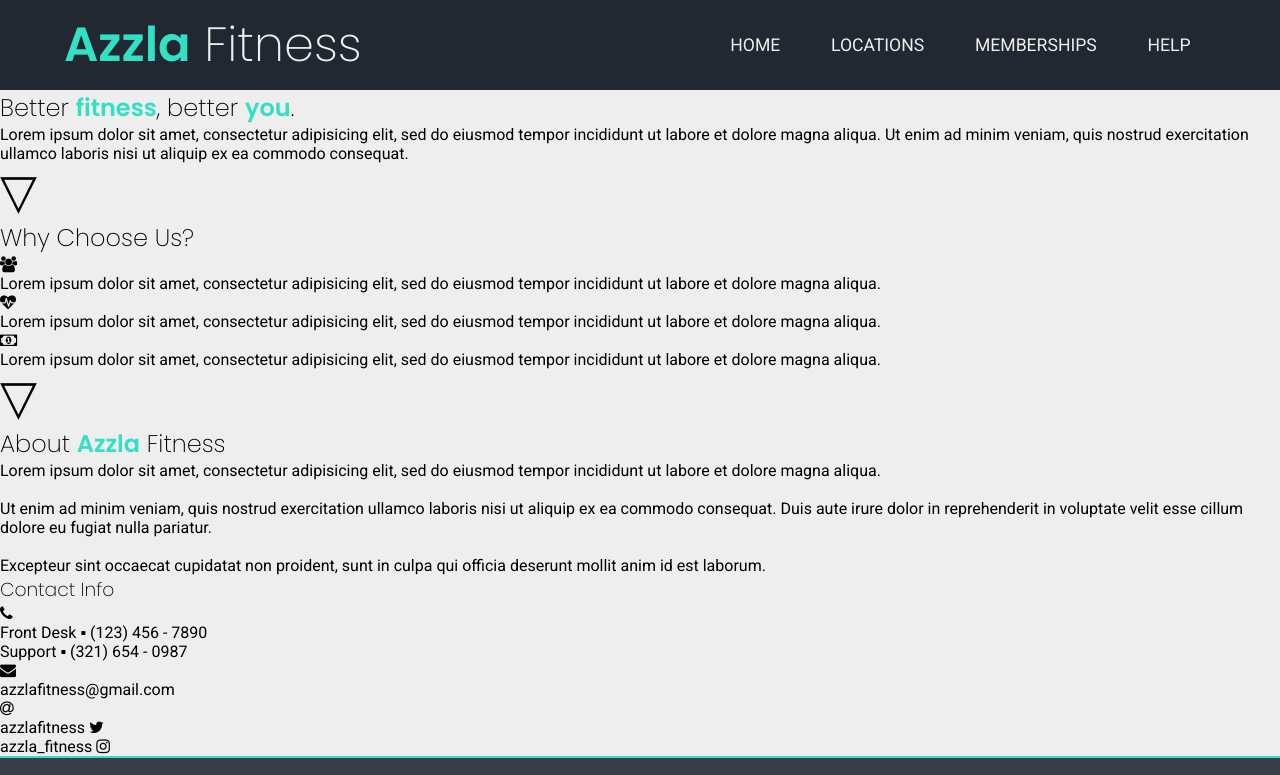
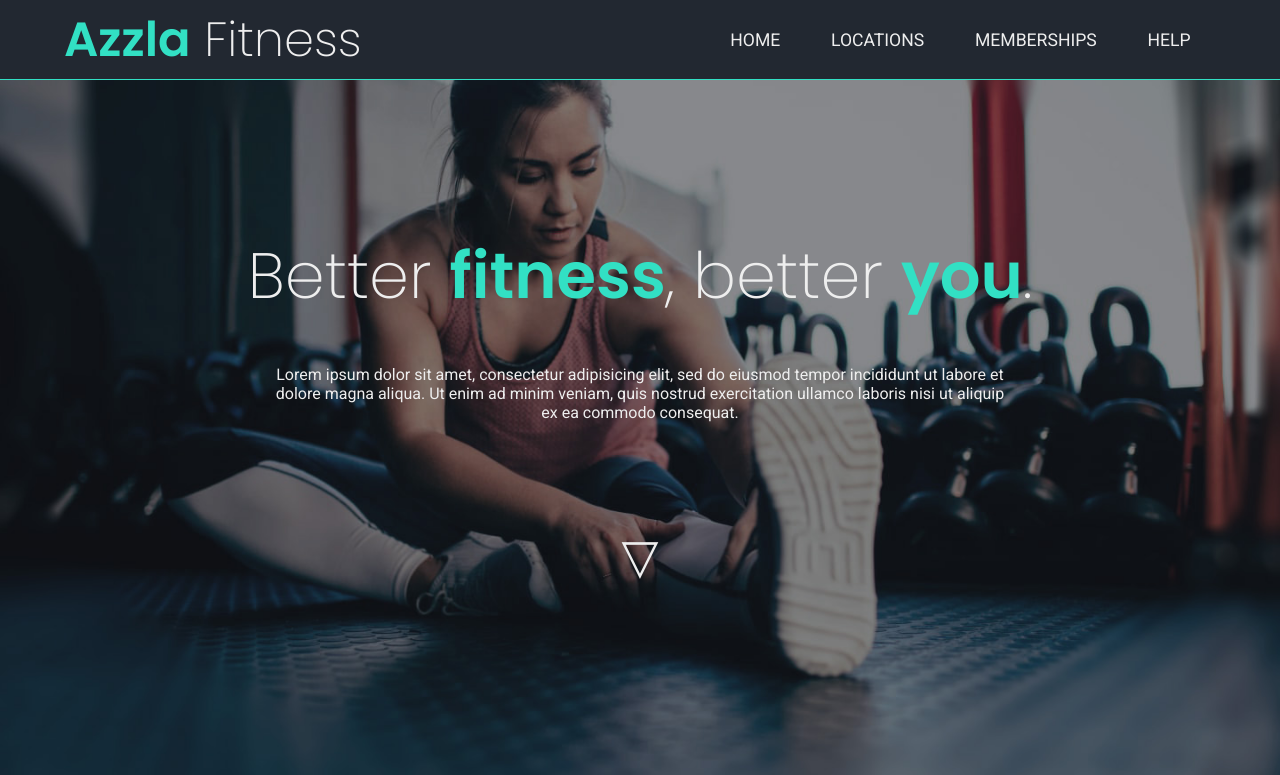
Before and after one commit to Azzla/gym-landing, a plain HTML site: page index.html in a window 1280 px wide. Shown: the top 775 px of the page. Drawn offline with Linux system fonts and the light colour scheme.

Commit message:
dist css3

```diff
--- a/css/style.css
+++ b/css/style.css
@@ -4,6 +4,10 @@
   box-sizing: border-box;
   margin: 0;
   padding: 0;
+}
+
+html {
+  scroll-behavior: smooth;
 }
 
 body {
@@ -29,9 +33,9 @@ a {
 }
 
 .button-down {
-  display: inline-block;
+  display: block;
   font-size: 3em;
-  transition: all 0.3s;
+  transition: all 0.2s;
 }
 .button-down:hover {
   color: #32e0c4;
@@ -51,7 +55,7 @@ a {
   font-weight: 600;
 }
 
-.showcase, footer {
+#about .summary, #about, #benefits .column, #showcase, footer {
   display: flex;
   justify-content: center;
   align-items: center;
@@ -62,11 +66,12 @@ header a {
   display: inline-block;
   transition: all 0.3s;
   padding: 6px;
+  outline: 1px solid transparent;
 }
 header a:hover {
   color: #222831;
   background-color: #eee;
-  transform: scale(1.1);
+  transform: scale(1.12);
 }
 header a:active {
   background-color: #32e0c4;
@@ -78,7 +83,11 @@ header {
   align-items: center;
   color: #eee;
   background-color: #222831;
-  height: 90px;
+  height: 80px;
+  position: fixed;
+  top: 0;
+  width: 100%;
+  border-bottom: 1px solid #32e0c4;
 }
 header h1 {
   font-size: 3em;
@@ -99,7 +108,7 @@ header nav li {
 }
 footer {
   height: 100px;
-  border-top: solid 2px #32e0c4;
+  border-top: solid 2px #eee;
   background-color: #393e46;
   color: #eee;
   text-transform: uppercase;
@@ -110,99 +119,102 @@ footer span {
 }
 
 /*********** MAIN CONTENT ************/
-.showcase {
+#showcase {
   background: url("../img/banner-post.jpg") no-repeat center/cover;
   color: #eee;
-  height: 600px;
+  height: 100vh;
 }
-.showcase h1 {
+#showcase h1 {
   font-size: 4em;
   padding: 0.2em;
   margin-bottom: 20px;
 }
-.showcase p {
+#showcase p {
   text-align: center;
   width: 60%;
   padding: 10px;
 }
-.showcase .button-down {
-  margin-top: 1em;
+#showcase .button-down {
+  margin-top: 2em;
 }
 
-.benefits {
+#benefits {
   color: #222831;
+  height: 100vh;
+  padding-top: 250px;
 }
-.benefits h2 {
+#benefits h2 {
   max-width: 300px;
-  margin: 20px auto;
+  margin-bottom: 40px;
+  margin-left: auto;
+  margin-right: auto;
   border-bottom: solid 1px #222831;
   text-align: center;
   font-size: 2em;
   padding: 20px 5px;
 }
-.benefits .container {
+#benefits .container {
   margin: auto;
   width: 85%;
 }
-.benefits .card {
+#benefits .card {
   display: table-cell;
   text-align: center;
   padding: 3em 2.5em;
+  width: 33%;
 }
-.benefits .card i {
+#benefits .card i {
   font-size: 80px;
   margin-bottom: 0.3em;
 }
+#benefits .column {
+  width: 100%;
+}
+#benefits .column .button-down {
+  margin-top: 2em;
+}
+
+#about {
+  height: 100vh;
+  color: #eee;
+  background-color: #222831;
+}
+#about h2 {
+  font-size: 2em;
+  padding: 20px 5px;
+  border-bottom: solid 1px #eee;
+  margin-bottom: 70px;
+}
+#about h3 {
+  font-size: 1.5em;
+  margin-bottom: 25px;
+}
+#about .summary {
+  width: 100%;
+  background-color: #393e46;
+  padding: 60px 0;
+  margin-bottom: 70px;
+}
+#about .summary p {
+  width: 50%;
+  font-size: 1.2em;
+  text-align: center;
+}
+#about .contact {
+  width: 70%;
+  display: flex;
+  flex-direction: row;
+}
+#about .contact .card {
+  text-align: center;
+  line-height: 1.8em;
+  width: 34%;
+}
+#about .contact .card .big {
+  font-size: 30px;
+  margin-bottom: 0.5em;
+}
 
 /* Animate.css fading entrance snippets */
-@-webkit-keyframes fadeIn {
-  from {
-    opacity: 0;
-  }
-  to {
-    opacity: 1;
-  }
-}
-@keyframes fadeIn {
-  from {
-    opacity: 0;
-  }
-  to {
-    opacity: 1;
-  }
-}
-.animate__fadeIn {
-  -webkit-animation-name: fadeIn;
-  animation-name: fadeIn;
-}
-
-@-webkit-keyframes fadeInDown {
-  from {
-    opacity: 0;
-    -webkit-transform: translate3d(0, -100%, 0);
-    transform: translate3d(0, -100%, 0);
-  }
-  to {
-    opacity: 1;
-    -webkit-transform: translate3d(0, 0, 0);
-    transform: translate3d(0, 0, 0);
-  }
-}
-@keyframes fadeInDown {
-  from {
-    opacity: 0;
-    -webkit-transform: translate3d(0, -100%, 0);
-    transform: translate3d(0, -100%, 0);
-  }
-  to {
-    opacity: 1;
-    -webkit-transform: translate3d(0, 0, 0);
-    transform: translate3d(0, 0, 0);
-  }
-}
-.animate__fadeInDown {
-  -webkit-animation-name: fadeInDown;
-  animation-name: fadeInDown;
-}
 
 /*# sourceMappingURL=style.css.map */
```
Also changed, not shown: 1 other file.
